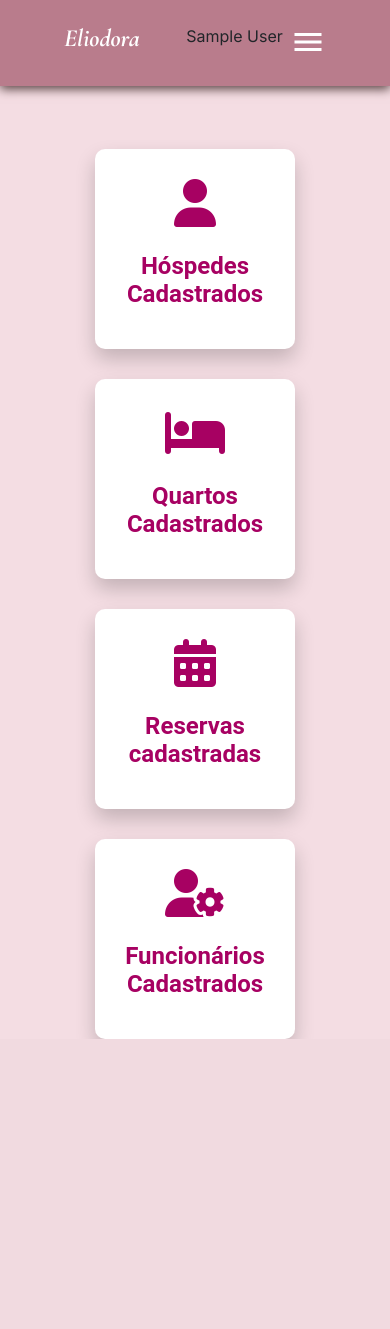
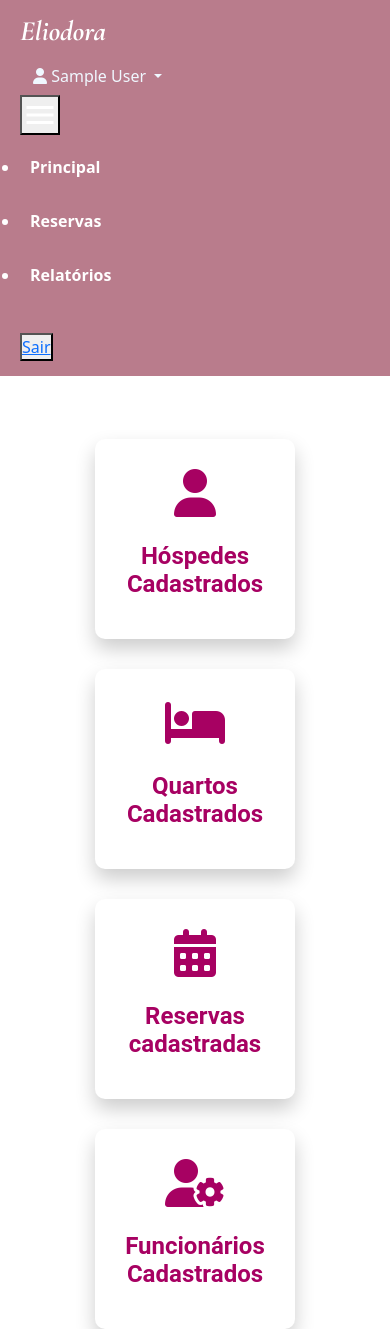
Before and after one commit to ManuTrindade01/EliodoraHotel, a PHP site: page /relatorios.php in a window 390 px wide. Before the commit the page ends 1039 px from the top, so only its background shows below. Run offline with PHP 8.4, Linux system fonts and the light colour scheme; the visitor is signed in with stand-in values (Sample User, id 1); some libraries are stand-ins or nearby versions.

Commit message:
banco atualizado

```diff
--- a/css/style.css
+++ b/css/style.css
@@ -54,11 +54,12 @@ header {
 }
 
 
-.login-button button {
+.login-button {
     border: none;
     padding: 10px 15px;
     border-radius: 5px;
     background-color: #a70162;
+    color: #fff;
 }
 
 .login-button button a {
--- a/menu.php
+++ b/menu.php
@@ -1,4 +1,3 @@
-
 <!DOCTYPE html>
 <html lang="pt-br">
 
@@ -6,16 +5,18 @@
     <meta charset="UTF-8">
     <meta http-equiv="X-UA-Compatible" content="IE=edge">
     <meta name="viewport" content="width=device-width, initial-scale=1.0">
-    <link href="css/style.css" rel="stylesheet">
+    <link rel="stylesheet" href="style.css">
     <link rel="shortcut icon" href="barbara.ico" type="image/x-icon">
 
+
+
+
+    <script src="https://cdn.jsdelivr.net/npm/bootstrap@5.3.0-alpha3/dist/js/bootstrap.bundle.min.js" integrity="sha384-ENjdO4Dr2bkBIFxQpeoTz1HIcje39Wm4jDKdf19U8gI4ddQ3GYNS7NTKfAdVQSZe" crossorigin="anonymous"></script>
     <link rel="preconnect" href="https://fonts.googleapis.com">
     <link rel="preconnect" href="https://fonts.gstatic.com" crossorigin>
-    <link href="https://fonts.googleapis.com/css2?family=Cormorant+Garamond:ital,wght@1,700&display=swap"
-        rel="stylesheet">
+    <link href="https://fonts.googleapis.com/css2?family=Cormorant+Garamond:ital,wght@1,700&display=swap" rel="stylesheet">
 
 </head>
-<?php require_once("cabecalho.php") ?>
 <body>
 
     <header>
@@ -27,18 +28,25 @@
                 <ul>
                     <li class="nav-item"><a href="principal.php" class="nav-link"><i class="fa-solid fa-house"></i>
                             Principal</a></li>
-                    <li class="nav-item"><a href="controlarReserva.php" class="nav-link"><i
-                                class="fa-solid fa-calendar-days"></i> Reservas</a></li>
+                    <li class="nav-item"><a href="controlarReserva.php" class="nav-link"><i class="fa-solid fa-calendar-days"></i> Reservas</a></li>
                     <li class="nav-item"><a href="relatorios.php" class="nav-link"><i class="fa-solid fa-book"></i>
                             Relatórios</a>
                     </li>
 
                 </ul>
             </div>
-            <?php echo $_SESSION['nome']; ?>
+
+
             <div class="login-button">
-    <button><a href="sair.php">Sair</a></button>
-</div>
+                <button type="button" class="btn btn dropdown-toggle" style="color:aliceblue;"      data-bs-toggle="dropdown" aria-expanded="false">
+                <i class="fa-solid fa-user"></i> <?php echo $_SESSION['nome']; ?>
+                </button>
+                <ul class="dropdown-menu">
+                        <hr class="dropdown-divider">
+                    </li>
+                    <li><a class="dropdown-item" href="sair.php">Sair</a></li>
+                </ul>
+            </div>
 
 
             <div class="mobile-menu-icon">
--- a/principal.php
+++ b/principal.php
@@ -1,5 +1,6 @@
 <?php
     session_start();
+    require_once("verificaAutenticacao.php");
 ?>
 <!DOCTYPE html>
 <html lang="pt-br">
@@ -42,6 +43,7 @@
             <?= $nome?>.</h2>
             </center>
     </div>
+
     <div class="container">
     <?php if (isset($_GET['mensagem'])) { ?>
         <div class="d-flex justify-content-center">
--- a/relatorios.php
+++ b/relatorios.php
@@ -22,7 +22,7 @@ require_once("verificaAutenticacao.php");
 
     <link rel="preconnect" href="https://fonts.gstatic.com">
     <link href="https://fonts.googleapis.com/css2?family=Poppins:wght@300;400;500;600&display=swap" rel="stylesheet">
-    <link rel="stylesheet" href="Principal.css">
+    <link rel="stylesheet" href="css/Principal.css">
 </head>
 <?php require_once("cabecalho.php");?>
 <body>
--- a/style.css
+++ b/style.css
@@ -1,153 +1,76 @@
-@import url('https://fonts.googleapis.com/css2?family=Inter:wght@200;300;400;500&display=swap');
+/* Reset de estilos para garantir consistência */
 * {
+    margin: 0;
     padding: 0;
-    margin: 0;
-    font-family: 'Inter', sans-serif;
-}
-body {
-    background-color: #f4dde3;
-}
-header {
-    background-color: #b97c8c;
-    box-shadow: 0px 3px 10px #704848;
-}
-.nav-bar {
-    display: flex;
-    justify-content: space-between;
-    padding: 1.5rem 6rem;
+    box-sizing: border-box;
 }
 
-.logo {
-    display: flex;
-    align-items: center;
-
+/* Estilos para o cabeçalho */
+header {
+    background-color: #b97c8c; /* Cor de fundo do cabeçalho */
+    color: #ffffff; /* Cor do texto no cabeçalho */
+    padding: 15px 20px; /* Espaçamento interno do cabeçalho */
 }
 
+/* Estilos para o logotipo */
 .logo h2 {
-    color: #fff;
+    font-family: 'Cormorant Garamond', serif;
+    font-size: 28px; /* Tamanho da fonte do logotipo */
 }
 
-.nav-list {
+/* Estilos para a lista de navegação */
+.nav-list ul {
+    list-style: none; /* Remover os marcadores da lista */
     display: flex;
-    align-items: center;
-}
-
-.nav-list ul {
-    display: flex;
-    justify-content: center;
-    list-style: none;
 }
 
 .nav-item {
-    margin: 0 15px;
+    margin-right: 20px; /* Espaçamento entre os itens do menu */
 }
 
 .nav-link {
-    text-decoration: none;
-    font-size: 1.15rem;
-    color: #ffffff;
-    font-weight: 400;
+    text-decoration: none; /* Remover decoração do link */
+    color: #ffffff; /* Cor do texto do link */
+    font-weight: bold; /* Fonte em negrito para os links */
+    transition: color 0.3s ease; /* Transição suave da cor ao passar o mouse */
 }
 
 .nav-link:hover {
-    color: #a70162;
+    color: #a70162; /* Cor do texto ao passar o mouse */
 }
 
-
-.login-button button {
-    border: none;
-    padding: 10px 15px;
-    border-radius: 5px;
-    background-color: #a70162;
+/* Estilos para o menu mobile */
+.mobile-menu {
+    display: none; /* Ocultar menu mobile por padrão */
 }
 
-.login-button button a {
-    text-decoration: none;
-    color: #fff;
-    font-weight: 500;
-    font-size: 1.1rem;
-}
+/* Media query para exibir o menu mobile em telas menores */
+@media screen and (max-width: 768px) {
+    .nav-list ul {
+        display: none; /* Ocultar a lista no modo mobile */
+    }
 
-.mobile-menu-icon {
-    display: none;
-}
+    .mobile-menu {
+        display: block; /* Exibir menu mobile */
+    }
 
-.mobile-menu {
-    display: none;
-}
+    /* Estilos para os links do menu mobile */
+    .mobile-menu ul {
+        padding: 10px 0;
+    }
 
-.containercard{
-    display: flex;
-    flex-wrap: wrap;
-    justify-content: flex-start;
-  }
+    .mobile-menu .nav-item {
+        margin-bottom: 10px;
+    }
 
-@media screen and (max-width: 730px) {
-    .nav-bar {
-        padding: 1.5rem 4rem;
+    .mobile-menu .nav-link {
+        color: #ffffff;
+        text-decoration: none;
+        display: block;
+        padding: 10px;
     }
-    .nav-item {
-        display: none;
-    }
-    .login-button {
-        display: none;
-    }
-    .mobile-menu-icon {
-        display: block;
-    }
-    .mobile-menu-icon button {
-        background-color: transparent;
-        border: none;
-        cursor: pointer;
-    }
-    .mobile-menu ul {
-        display: flex;
-        flex-direction: column;
-        text-align: center;
-        padding-bottom: 1rem;
-    }
-    .mobile-menu .nav-item {
-        display: block;
-        padding-top: 1.2rem;
-    }
-    .mobile-menu .login-button {
-        display: block;
-        padding: 1rem 2rem;
-    }
-    .mobile-menu .login-button button {
-        width: 100%;
-    }
-    .open {
-        display: block;
+
+    .mobile-menu .nav-link:hover {
+        background-color: #a70162;
     }
 }
-
-.containercard{
-    display: flex;
-    flex-wrap: wrap;
-    justify-content: flex-start;
-  }
-
-  .h5{
-    font-family: 'Segoe UI', Tahoma, Geneva, Verdana, sans-serif;
-    background-color: #a70162;
-  }
-
-  /* style.css */
-
-/* Estilos para o botão de filtragem */
-.filter-button {
-    padding: 8px 16px;
-    font-size: 14px;
-    font-weight: bold;
-    color: #fff;
-    background-color: #a70162;
-    border: none;
-    border-radius: 4px;
-    cursor: pointer;
-    transition: background-color 0.3s ease;
-}
-
-.filter-button:hover {
-    background-color: #872850;
-}
```
Also changed, not shown: tcc.sql (+28 -9 lines).
